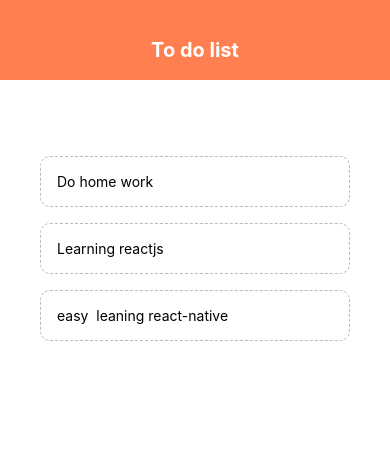
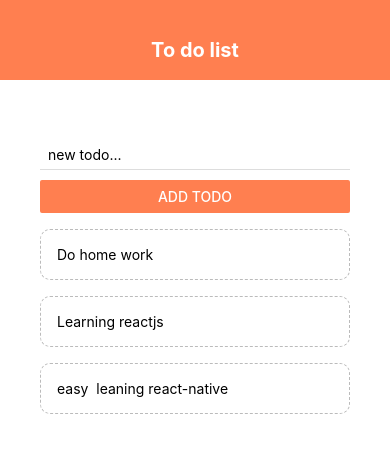
Before and after one commit to DangTrungdev113999/react-native-todolist, a React Native app: screen / in a window 390 px wide. Shown: the top 452 px of the page. Built offline with nearby package versions, Linux system fonts and the light colour scheme.

Commit message:
AddTodo components

```diff
--- a/App.js
+++ b/App.js
@@ -2,12 +2,13 @@ import React, { useState } from 'react';
 import { StyleSheet, Text, View, FlatList } from 'react-native';
 import Header from './src/components/Header';
 import TodoListItem from './src/components/TodoListItem';
+import AddTodo from './src/components/AddTodo';
 
 export default function App() {
   const [todos, setTodos] = useState([
-    {text: 'Do home work', key: '1'},
-    {text: 'Learning reactjs', key: '2'},
-    {text: 'easy  leaning react-native ', key: '3'}
+    { text: 'Do home work', key: '1' },
+    { text: 'Learning reactjs', key: '2' },
+    { text: 'easy  leaning react-native ', key: '3' }
   ])
 
   const onDeleteItem = key => {
@@ -16,15 +17,24 @@ export default function App() {
     })
   }
 
+  const onAddItem = text => {
+    setTodos(prevTodos => {
+      return [
+        { text }, ...prevTodos,
+      ]
+    })
+  }
+
   return (
     <View style={styles.container}>
-      <Header/>
+      <Header />
       <View style={styles.content} >
         {/* to form */}
         <View style={styles.list}>
+          <AddTodo onAddItem={onAddItem}  />
           <FlatList
             data={todos}
-        renderItem={({item}) => (
+            renderItem={({ item }) => (
               <TodoListItem item={item} onDeleteItem={onDeleteItem} />
             )}
           />
--- /dev/null
+++ b/src/components/AddTodo.js
@@ -0,0 +1,38 @@
+import React, { useStatef, useState } from 'react';
+import { View, Text, TextInput, StyleSheet, Button } from 'react-native';
+
+function AddTodo({ onAddItem }) {
+  const [text, setText] = useState('');
+
+  const changeHandler = text => {
+    setText(text);
+  }
+
+  return (
+  <View>
+    <TextInput
+      style={styles.input}
+      placeholder='new todo...'
+      onChangeText={changeHandler}
+    />
+    <Button
+      title='Add Todo'
+      onPress={() => onAddItem(text)}
+      color='coral'
+    />
+  </View>
+)
+
+}
+
+const styles = StyleSheet.create({
+  input: {
+    marginBottom: 10,
+    paddingHorizontal: 8,
+    paddingVertical: 6,
+    borderBottomWidth: 1,
+    borderBottomColor: "#ddd",
+  }
+})
+
+export default AddTodo;
```
Lines whose indentation alone changed are shown as unchanged.
